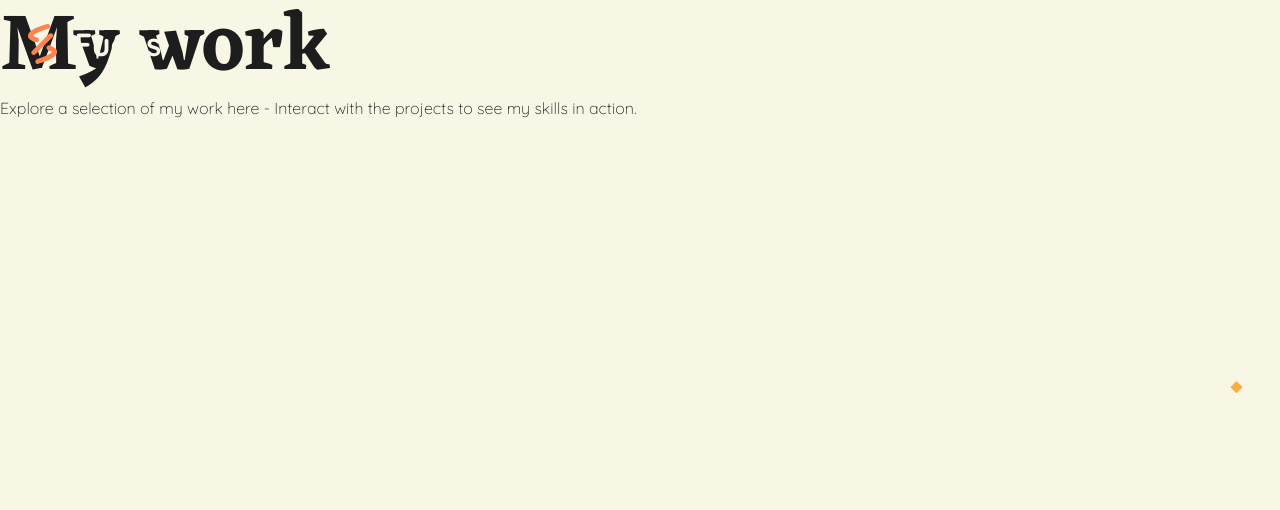
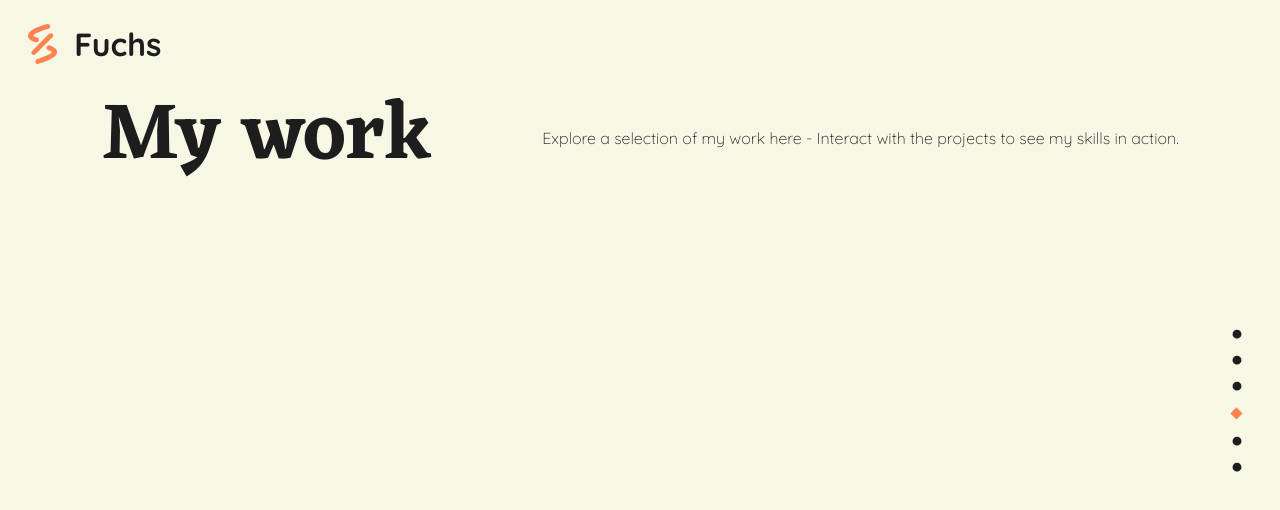
Before and after one commit to SimCommit/portfolio-website, an Angular app: page / in a window 1280 px wide. Shown: the top 510 px of the page. Built offline with nearby package versions, Linux system fonts and the light colour scheme.

Commit message:
refactor: extract padding into sectionBoxStyle mixin and remove duplicates

```diff
--- a/src/app/app.component.scss
+++ b/src/app/app.component.scss
@@ -1,7 +1,7 @@
 #app-header {
     position: absolute;
     width: 100%;
-    z-index: 8;
+    z-index: 9;
 }
 
 #app-main-page {
--- a/src/app/main-page/about-me/about-me.component.scss
+++ b/src/app/main-page/about-me/about-me.component.scss
@@ -4,7 +4,6 @@
 section {
   @include sectionBoxStyle($bc:$main-ivory);
   @include dFlex($ai: flex-end, $jc: space-between);
-  padding: 2rem 6rem 0 6rem;
 }
 
 #about-me-pic {
--- a/src/app/main-page/hero/hero.component.scss
+++ b/src/app/main-page/hero/hero.component.scss
@@ -12,7 +12,6 @@ section {
 }
 
 #hero-content {
-  margin: 0 2rem;
   height: 100vh;
   height: 100dvh;
   @include dFlex($fd: column, $ai: flex-start, $g: 2rem);
--- a/src/app/main-page/main-page-state.service.ts
+++ b/src/app/main-page/main-page-state.service.ts
@@ -5,7 +5,7 @@ import { Injectable } from '@angular/core';
 })
 export class MainPageStateService {
 
-  currentSection:number = 3;
+  currentSection:number = 4;
 
   mobileView:boolean = false;
 
--- a/src/app/main-page/portfolio/portfolio.component.scss
+++ b/src/app/main-page/portfolio/portfolio.component.scss
@@ -3,4 +3,10 @@
 
 section {
   @include sectionBoxStyle($bc: $main-ivory, $c: $main-black);
+  @include dFlex($ai: flex-start);
+
+  div {
+  @include dFlex($g: 8rem);
+
+  }
 }
--- a/src/app/main-page/skills/skills.component.scss
+++ b/src/app/main-page/skills/skills.component.scss
@@ -4,7 +4,6 @@
 section {
   @include sectionBoxStyle($bc: $main-black);
   @include dFlex($fd: column, $ai: flex-start, $g: 4rem);
-  padding: 2rem 6rem 0 6rem;
 
   #skills-description {
     background-color: $main-blue;
--- a/src/styles/_mixins.scss
+++ b/src/styles/_mixins.scss
@@ -19,11 +19,12 @@
   background-size: $s;
 }
 
-@mixin sectionBoxStyle($bc:$main-blue, $c:$main-ivory) {
+@mixin sectionBoxStyle($bc: $main-blue, $c: $main-ivory) {
   background-color: $bc;
+  color: $c;
   height: 100vh;
   height: 100dvh;
-  color: $c;
+  padding: calc(48px + 3rem) 6rem 0 6rem;
 }
 
 @mixin cardBoxStyle(
```
